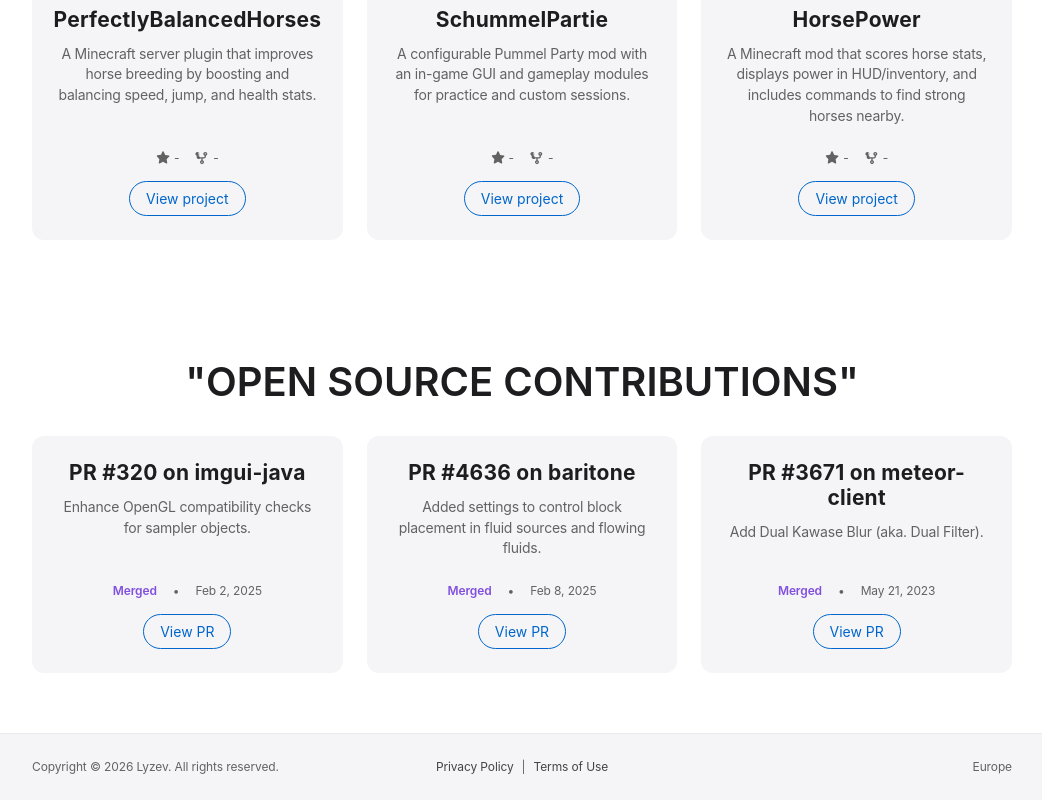
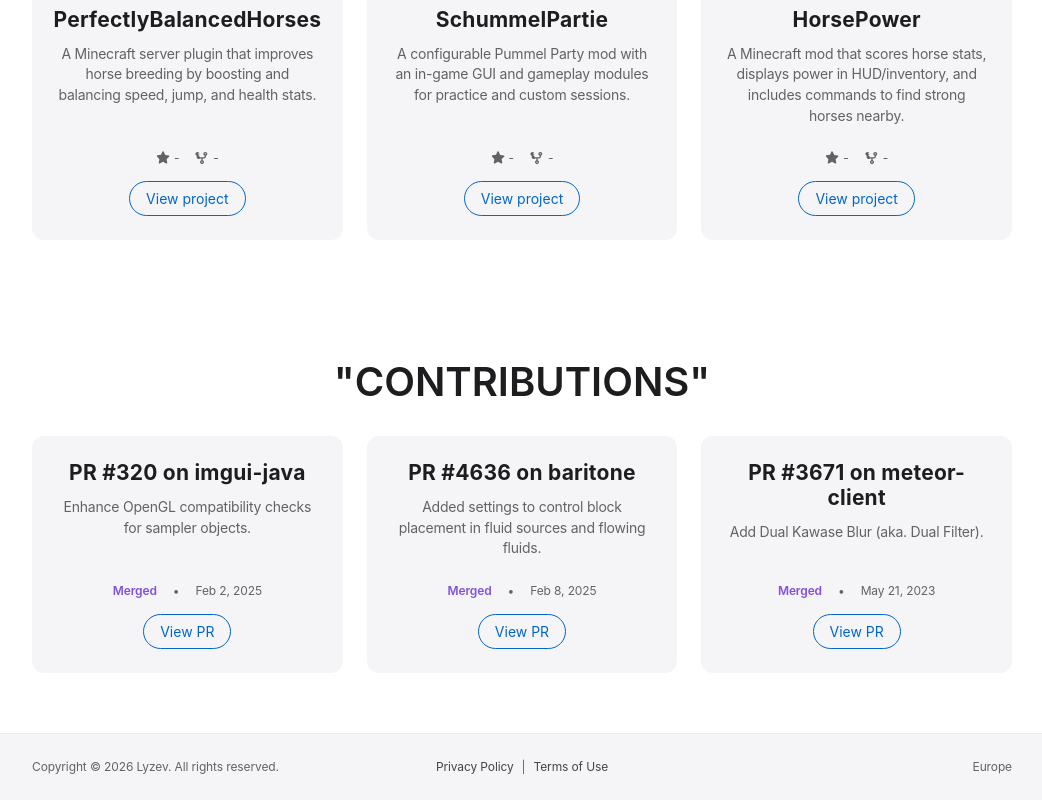
Before and after one commit to Lyzev/lyzev.github.io, a React (Vite) app: page / in a window 1280 px wide. Shown: the part 969-1769 px from the top of the page, without its empty margins (118-1160 px from the left). Built offline with nearby package versions, Linux system fonts and the light colour scheme; no server answers.

Commit message:
Change section title from 'OPEN SOURCE CONTRIBUTIONS' to 'CONTRIBUTIONS'

```diff
--- a/src/App.tsx
+++ b/src/App.tsx
@@ -21,7 +21,7 @@ import './App.css';
 
 const greetings = [
   "Hello", "Hola", "Bonjour", "Hallo", "Ciao", "Привет", "你好", "Olá", "مرحبا",
-  "नमस्ते", "こんにちは", "안녕하세요", "Sawubona", "Salam", "Shalom", "Hej",
+  "नमस्ते", "こんにちは", "안녕하세요", "Sawubona", "Salam", "Hej",
   "Kamusta", "Xin chào", "Tere", "Selamat", "Mingalaba", "Jambo", "Zdravstvuyte",
   "Aloha", "Merhaba", "Szia", "Salve", "Sveiki", "Dia dhuit", "Cześć", "Kia ora",
   "Sawatdee", "Halo", "Mhoro", "Saluton", "Bula", "Yassas", "Dobry den", "Mabuhay"
@@ -316,7 +316,7 @@ function App() {
       </section>
 
       <section className="section">
-        <h2 className="section-title">"OPEN SOURCE CONTRIBUTIONS"</h2>
+        <h2 className="section-title">"CONTRIBUTIONS"</h2>
         <div className="cards-grid pr-grid">
           <PRCard
             title="PR #320 on imgui-java"
```
